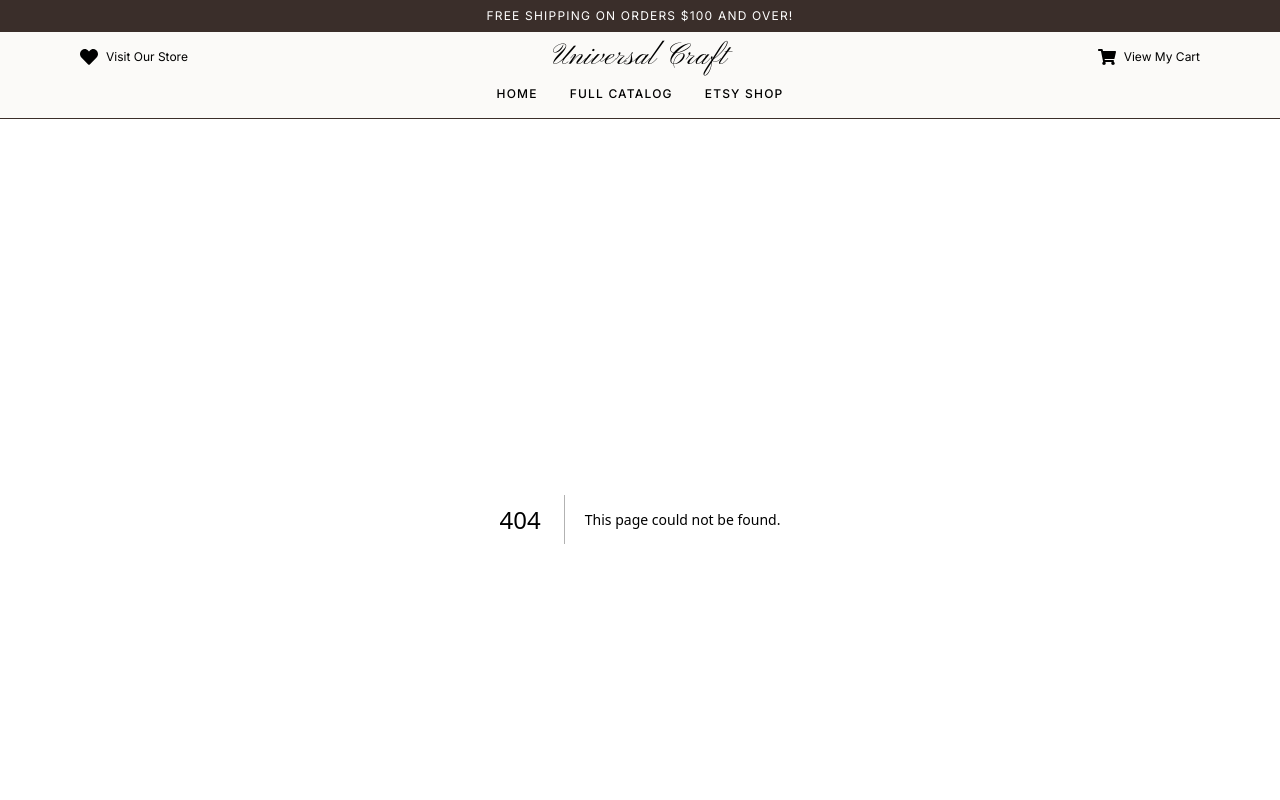
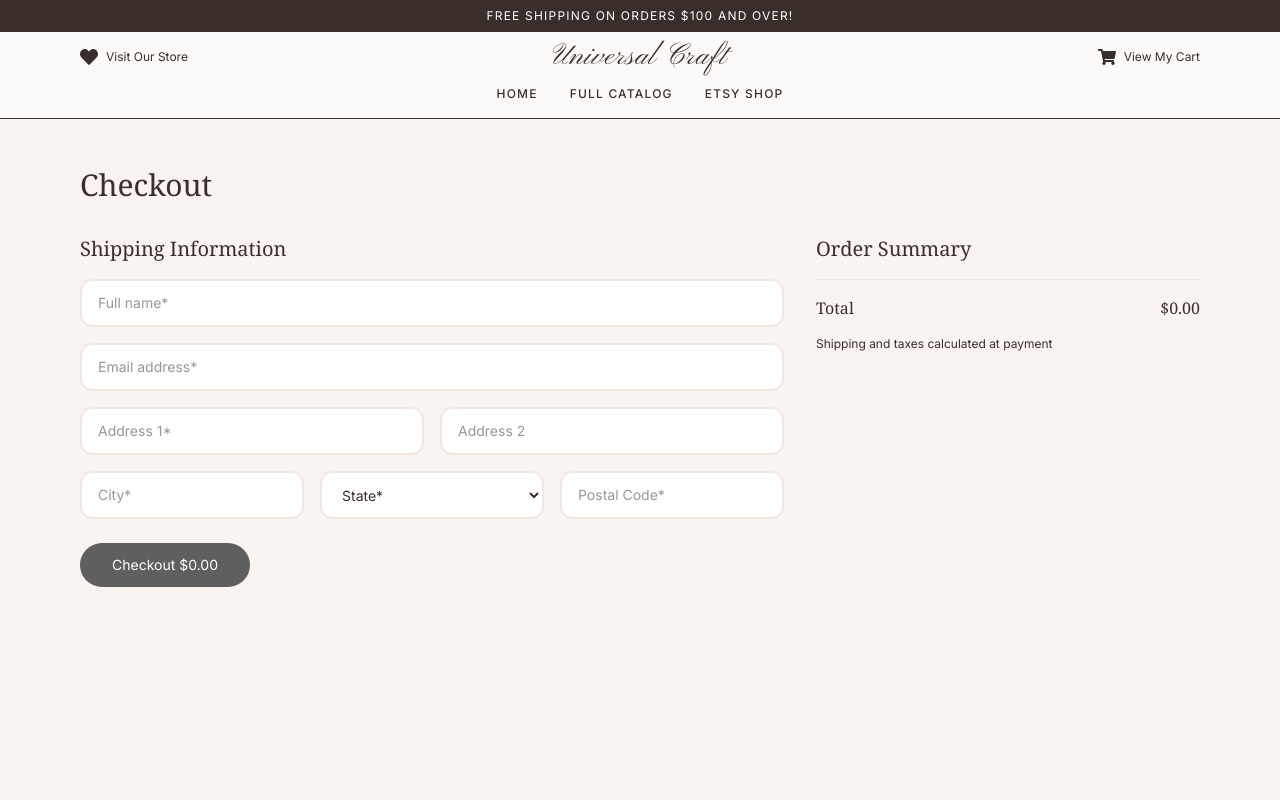
Before and after one commit to kellyma626/universal-craft, a Next.js app: page /checkout in a window 1280 px wide. Before the commit this address had no page. Shown: the top 800 px of the page. Built offline with nearby package versions, Linux system fonts and the light colour scheme.

Commit message:
feat: add checkout page [UC-14]

```diff
--- /dev/null
+++ b/app/checkout/page.tsx
@@ -0,0 +1,10 @@
+import CheckoutForm from '@/components/CheckoutForm';
+
+export default function CheckoutPage() {
+  return (
+    <main className="border-b border-craft-espresso px-6 sm:px-10 lg:px-20 py-12 bg-craft-cream min-h-screen">
+      <h1 className="font-georgia text-3xl mb-8">Checkout</h1>
+      <CheckoutForm />
+    </main>
+  );
+}
--- a/app/globals.css
+++ b/app/globals.css
@@ -37,3 +37,8 @@ select:focus {
   outline: 2px solid var(--color-craft-rose);
   outline-offset: 0px;
 }
+
+input:focus {
+  outline: 2px solid var(--color-craft-rose);
+  outline-offset: 0px;
+}
--- a/app/product/[id]/page.tsx
+++ b/app/product/[id]/page.tsx
@@ -13,7 +13,7 @@ export default async function ProductPage({ params }: Props) {
   if (!product) notFound();
 
   return (
-    <main className="border-b border-craft-espresso  px-6 sm:px-10 lg:px-20 py-12 bg-craft-cream min-h-screen">
+    <main className="border-b border-craft-espresso px-6 sm:px-10 lg:px-20 py-12 bg-craft-cream min-h-screen">
       <ProductDetail product={product} />
     </main>
   );
--- a/components/CartDrawer.tsx
+++ b/components/CartDrawer.tsx
@@ -86,9 +86,19 @@ const CartDrawer = () => {
             <p className="font-georgia">${totalPrice.toFixed(2)}</p>
           </div>
           <Link
-            href="/checkout"
-            onClick={closeCart}
-            className="w-full bg-craft-rose text-white text-sm py-3 rounded-full text-center hover:opacity-90 transition-opacity"
+            href={items.length === 0 ? '#' : '/checkout'}
+            onClick={(e) => {
+              if (items.length === 0) {
+                e.preventDefault();
+                return;
+              }
+              closeCart();
+            }}
+            className={`w-full text-sm py-3 rounded-full text-center transition-opacity ${
+              items.length === 0
+                ? 'bg-[#5F5F5F] text-white cursor-not-allowed'
+                : 'bg-craft-rose text-white hover:opacity-90'
+            }`}
           >
             Proceed to Checkout
           </Link>
--- /dev/null
+++ b/components/CheckoutForm.tsx
@@ -0,0 +1,201 @@
+'use client';
+import { useState } from 'react';
+import { useCart } from '@/context/CartContext';
+import Image from 'next/image';
+
+const CheckoutForm = () => {
+  const { items, totalPrice } = useCart();
+  const [form, setForm] = useState({
+    fullName: '',
+    email: '',
+    address1: '',
+    address2: '',
+    city: '',
+    state: '',
+    zip: '',
+  });
+
+  const handleChange = (e: React.ChangeEvent<HTMLInputElement>) => {
+    setForm((prev) => ({ ...prev, [e.target.name]: e.target.value }));
+  };
+
+  const inputClass =
+    'bg-white border-2 border-craft-petal rounded-xl px-4 py-3 text-sm w-full';
+
+  const isFormValid =
+    form.fullName &&
+    form.email &&
+    form.address1 &&
+    form.city &&
+    form.state &&
+    form.zip;
+
+  return (
+    <div className="flex gap-8">
+      <div className="flex-1 flex flex-col gap-6">
+        <div className="flex flex-col gap-4">
+          <h2 className="font-georgia text-xl">Shipping Information</h2>
+          <input
+            name="fullName"
+            placeholder="Full name*"
+            value={form.fullName}
+            onChange={handleChange}
+            className={inputClass}
+          />
+          <input
+            name="email"
+            placeholder="Email address*"
+            value={form.email}
+            onChange={handleChange}
+            className={inputClass}
+          />
+          <div className="flex gap-4">
+            <input
+              name="address1"
+              placeholder="Address 1*"
+              value={form.address1}
+              onChange={handleChange}
+              className={inputClass}
+            />
+            <input
+              name="address2"
+              placeholder="Address 2"
+              value={form.address2}
+              onChange={handleChange}
+              className={inputClass}
+            />
+          </div>
+          <div className="flex gap-4">
+            <input
+              name="city"
+              placeholder="City*"
+              value={form.city}
+              onChange={handleChange}
+              className={inputClass}
+            />
+            <select
+              name="state"
+              value={form.state}
+              onChange={(e) =>
+                setForm((prev) => ({ ...prev, state: e.target.value }))
+              }
+              className={inputClass}
+            >
+              <option value="">State*</option>
+              {[
+                'AL',
+                'AK',
+                'AZ',
+                'AR',
+                'CA',
+                'CO',
+                'CT',
+                'DE',
+                'FL',
+                'GA',
+                'HI',
+                'ID',
+                'IL',
+                'IN',
+                'IA',
+                'KS',
+                'KY',
+                'LA',
+                'ME',
+                'MD',
+                'MA',
+                'MI',
+                'MN',
+                'MS',
+                'MO',
+                'MT',
+                'NE',
+                'NV',
+                'NH',
+                'NJ',
+                'NM',
+                'NY',
+                'NC',
+                'ND',
+                'OH',
+                'OK',
+                'OR',
+                'PA',
+                'RI',
+                'SC',
+                'SD',
+                'TN',
+                'TX',
+                'UT',
+                'VT',
+                'VA',
+                'WA',
+                'WV',
+                'WI',
+                'WY',
+              ].map((s) => (
+                <option key={s} value={s}>
+                  {s}
+                </option>
+              ))}
+            </select>
+            <input
+              name="zip"
+              placeholder="Postal Code*"
+              value={form.zip}
+              onChange={handleChange}
+              className={inputClass}
+            />
+          </div>
+        </div>
+
+        <button
+          disabled={!isFormValid}
+          className={`text-white text-sm px-8 py-3 rounded-full w-fit transition-opacity ${
+            isFormValid
+              ? 'bg-craft-rose hover:opacity-90'
+              : 'bg-[#5F5F5F] cursor-not-allowed'
+          }`}
+        >
+          Checkout ${totalPrice.toFixed(2)}
+        </button>
+      </div>
+
+      <div className="w-96 flex flex-col gap-4">
+        <h2 className="font-georgia text-xl">Order Summary</h2>
+        {items.map((item) => (
+          <div
+            key={`${item.id}-${item.color}-${item.size}`}
+            className="flex gap-3 items-center"
+          >
+            <div className="relative w-16 h-16 rounded-xl overflow-hidden shrink-0 border border-craft-petal">
+              <Image
+                src={item.image}
+                alt={item.name}
+                fill
+                className="object-contain"
+              />
+            </div>
+            <div className="flex flex-col gap-1 flex-1">
+              <p className="text-sm">{item.name}</p>
+              <p className="text-xs">
+                {item.color} — {item.size}
+              </p>
+              <p className="text-xs">Qty: {item.quantity}</p>
+            </div>
+            <p className="text-sm">
+              ${(item.price * item.quantity).toFixed(2)}
+            </p>
+          </div>
+        ))}
+        <div className="border-t border-craft-petal pt-4 flex justify-between">
+          <p className="font-georgia">Total</p>
+          <p className="font-georgia">${totalPrice.toFixed(2)}</p>
+        </div>
+        <p className="text-xs">Shipping and taxes calculated at payment</p>
+      </div>
+    </div>
+  );
+};
+
+export default CheckoutForm;
```
